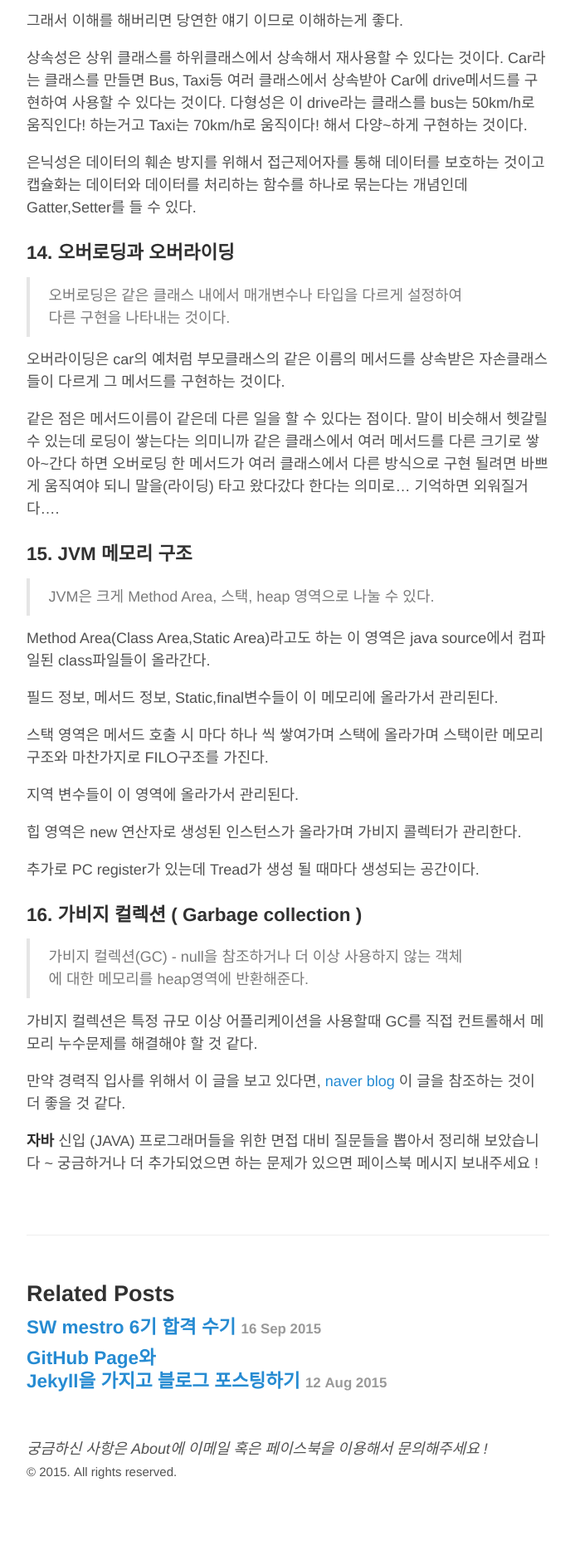
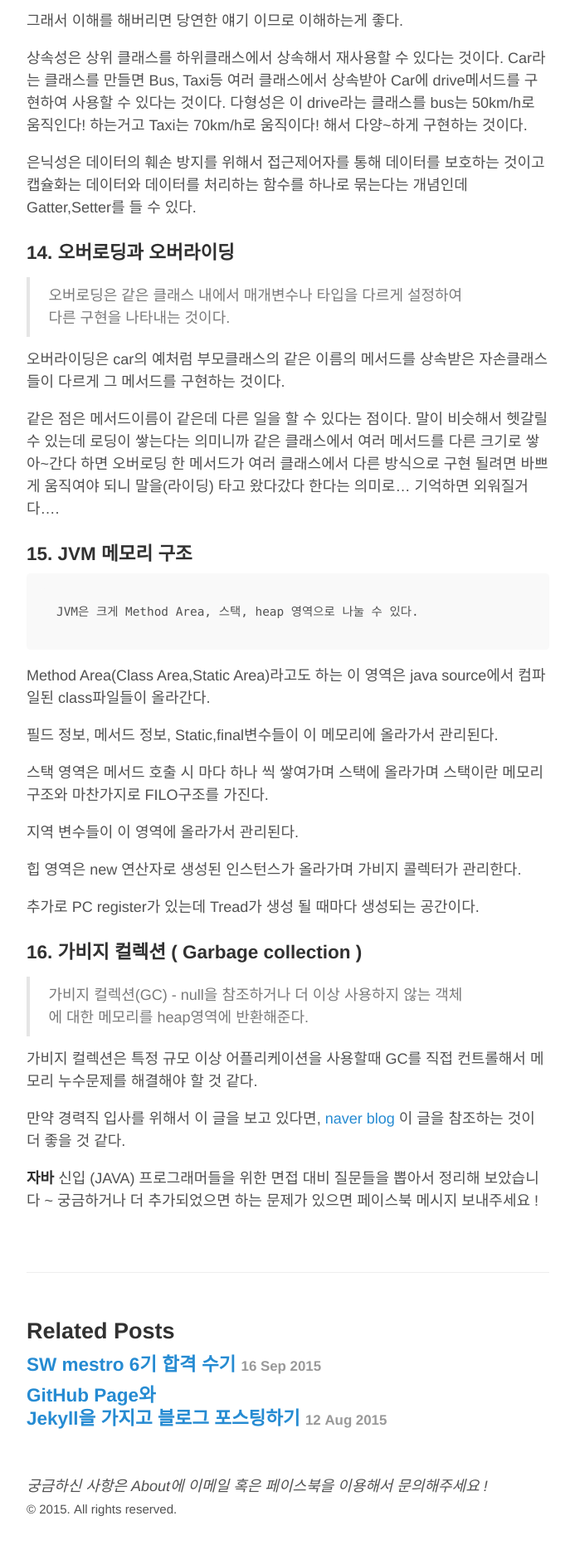
Before and after one commit to KangGwanwoo/KangGwanwoo.github.io, a Jekyll site: the page built from _posts/2015-10-01-Java-interview.md, in a window 1280 px wide. Shown: the part 2883-4751 px from the top of the page at 83% size, without its empty margins (293-986 px from the left). Built offline with Jekyll 4.4.1, drawn with Linux system fonts in a browser that asks for light colours; before the commit the page ends 4706 px from its top, so only the background shows below that.

```diff
--- a/_posts/2015-10-01-Java-interview.md
+++ b/_posts/2015-10-01-Java-interview.md
@@ -85,8 +85,7 @@ ArrayList라는 이름에 걸맞게 Array를 이용해서 구현되어 있으므
 같은 점은 메서드이름이 같은데 다른 일을 할 수 있다는 점이다. 말이 비슷해서 헷갈릴 수 있는데 로딩이 쌓는다는 의미니까 같은 클래스에서 여러 메서드를 다른 크기로 쌓아~간다 하면 오버로딩 한 메서드가 여러 클래스에서 다른 방식으로 구현 될려면 바쁘게 움직여야 되니 말을(라이딩) 타고 왔다갔다 한다는 의미로... 기억하면 외워질거다....
 
 ###15. JVM 메모리 구조
-
->JVM은 크게 Method Area, 스택, heap 영역으로 나눌 수 있다.
+	JVM은 크게 Method Area, 스택, heap 영역으로 나눌 수 있다.
 
 Method Area(Class Area,Static Area)라고도 하는 이 영역은 java source에서 컴파일된 class파일들이 올라간다.
 
```
